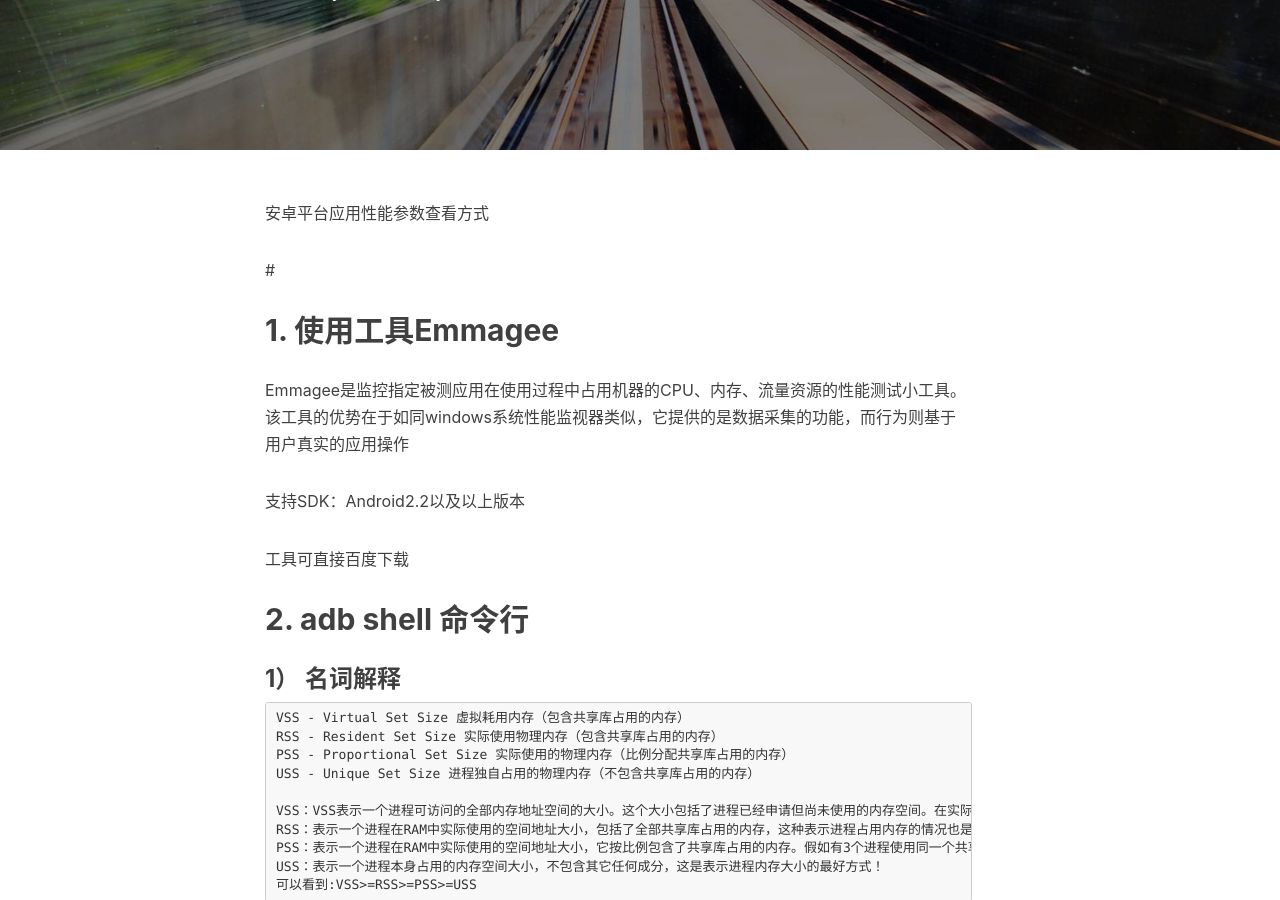
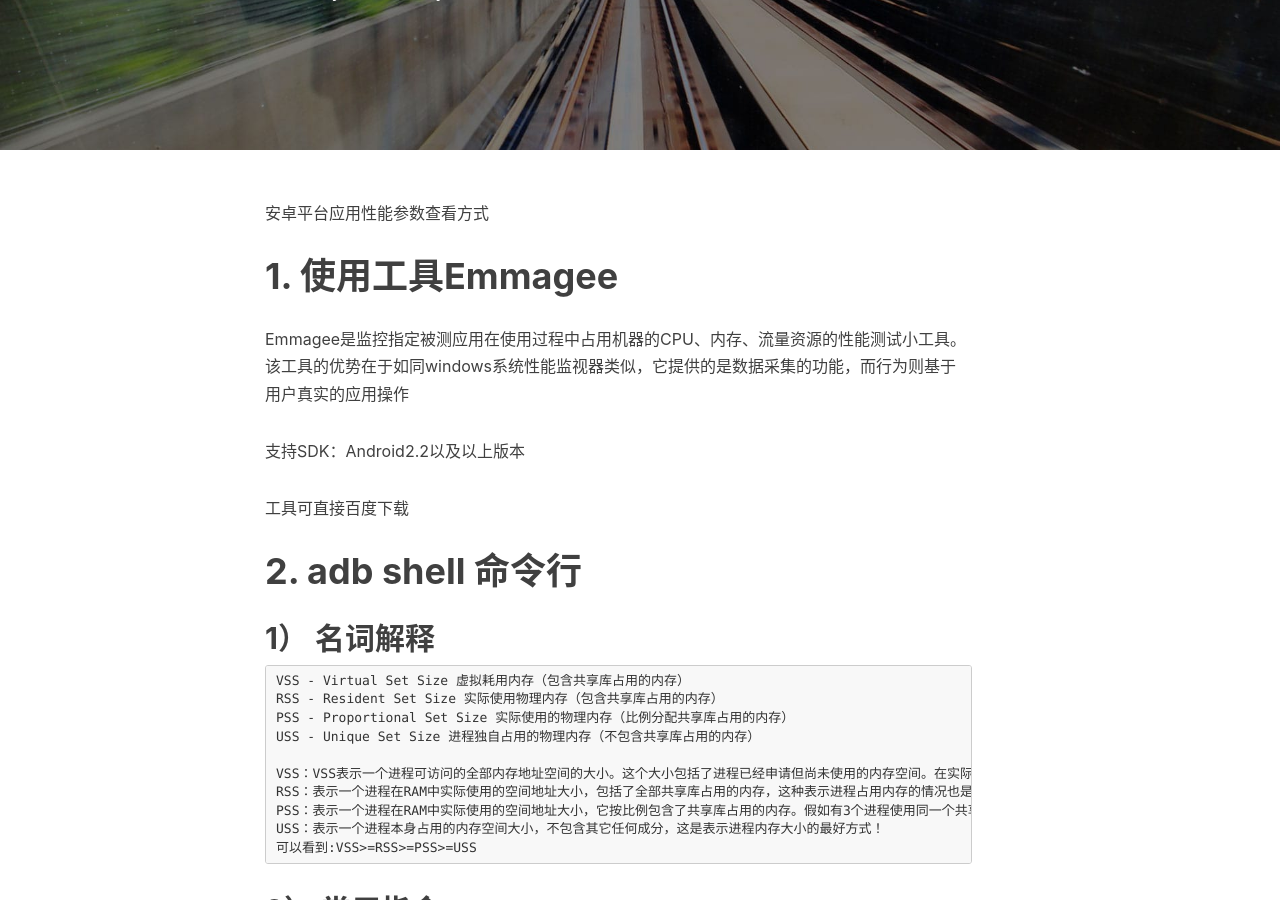
Before and after one commit to cddypang/cddypang.github.io, a Jekyll site: the page built from _posts/2018-07-26-Android程序性能查看.md, in a window 1280 px wide and 900 px high, scrolled down 307 px. Built offline with Jekyll 4.4.1, drawn with Linux system fonts in a browser that asks for light colours; nearby versions of some CDN libraries; comment, search, counter and statistics services are not loaded.

```diff
--- a/_posts/2018-07-26-Android程序性能查看.md
+++ b/_posts/2018-07-26-Android程序性能查看.md
@@ -12,9 +12,7 @@ tags:
 
 安卓平台应用性能参数查看方式
 
-#
-
-## 1. 使用工具Emmagee
+# 1. 使用工具Emmagee
 
 Emmagee是监控指定被测应用在使用过程中占用机器的CPU、内存、流量资源的性能测试小工具。
 该工具的优势在于如同windows系统性能监视器类似，它提供的是数据采集的功能，而行为则基于用户真实的应用操作
@@ -23,9 +21,9 @@ Emmagee是监控指定被测应用在使用过程中占用机器的CPU、内存
 
 工具可直接百度下载
 
-## 2. adb shell 命令行
+# 2. adb shell 命令行
 
-### 1） 名词解释
+## 1） 名词解释
 
 	VSS - Virtual Set Size 虚拟耗用内存（包含共享库占用的内存）
     RSS - Resident Set Size 实际使用物理内存（包含共享库占用的内存）
@@ -38,7 +36,7 @@ Emmagee是监控指定被测应用在使用过程中占用机器的CPU、内存
 	USS：表示一个进程本身占用的内存空间大小，不包含其它任何成分，这是表示进程内存大小的最好方式！
 	可以看到:VSS>=RSS>=PSS>=USS
 
-### 2） 常用指令
+## 2） 常用指令
 
 	top | grep <package_name>
 	ps  |  grep <package_name>
```
